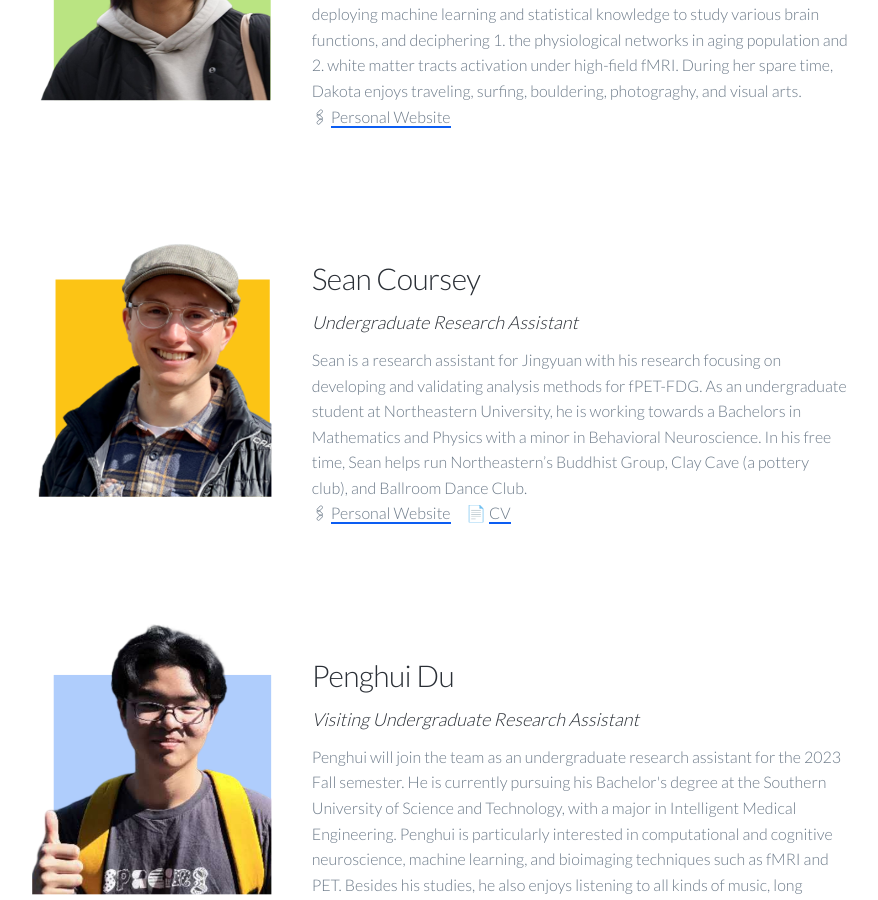
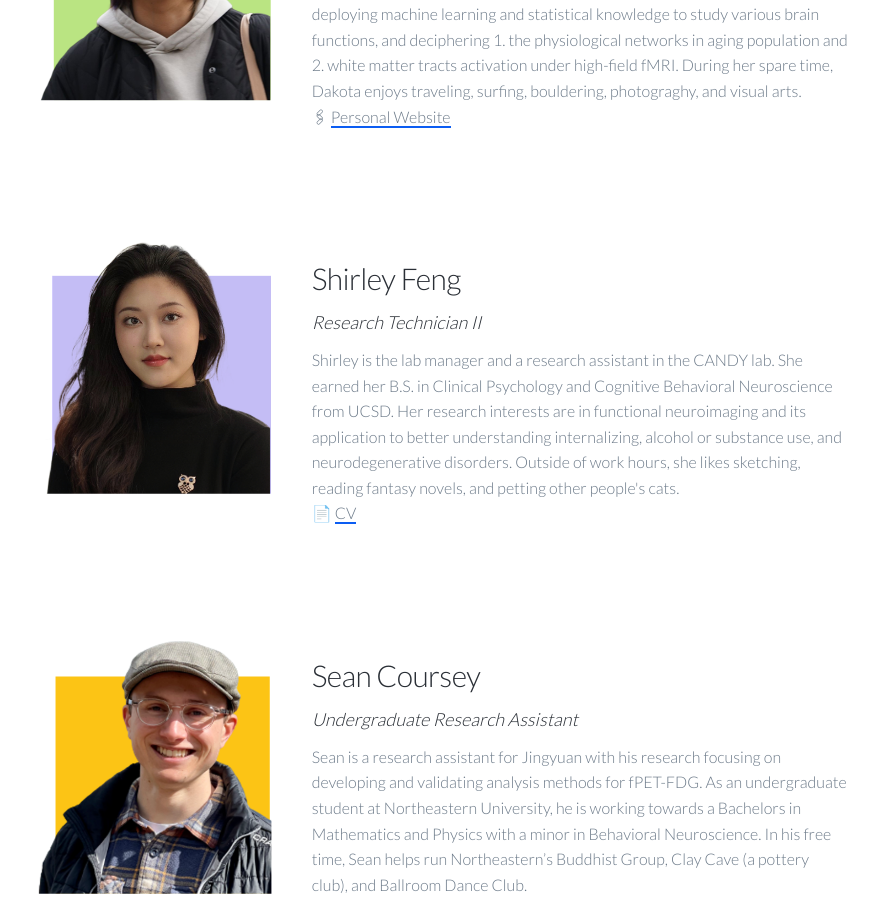
Before and after one commit to CANDYlaboratory/candylab.github.io, a Jekyll site: the page built from _pages/people.md, in a window 1280 px wide and 900 px high, scrolled down 1067 px. Shown: the whole window, without its empty margins (392-1270 px from the left). Built offline with Jekyll 4.4.1, drawn with Linux system fonts in a browser that asks for light colours; nearby versions of some CDN libraries.

Commit message:
Update people.md

```diff
--- a/_pages/people.md
+++ b/_pages/people.md
@@ -35,6 +35,18 @@ layout: simple
 	<h6><em>Research Technician II</em></h6>
     <p1>Dakota is a master student studying data science at NYU Courant and obtained her B.S. in Neuroscience from NYU. Her research interest underlies in deploying machine learning and statistical knowledge to study various brain functions, and deciphering 1. the physiological networks in aging population and 2. white matter tracts activation under high-field fMRI. During her spare time, Dakota enjoys traveling, surfing, bouldering, photograghy, and visual arts. <br>
     	🖇  <a href = "https://dakotafan.github.io/Portfolio/">Personal Website</a>
+    </p1>
+</div>
+</section_dakota>
+
+
+<section_dakota class='people'>
+	<img src="/images/shirley.png" >
+<div class='text'>
+	<h3>Shirley Feng</h3>
+	<h6><em>Research Technician II</em></h6>
+    <p1>Shirley is the lab manager and a research assistant in the CANDY lab. She earned her B.S. in Clinical Psychology and Cognitive Behavioral Neuroscience from UCSD. Her research interests are in functional neuroimaging and its application to better understanding internalizing, alcohol or substance use, and neurodegenerative disorders. Outside of work hours, she likes sketching, reading fantasy novels, and petting other people's cats. <br>
+    📄  <a href= "">CV</a>
     </p1>
 </div>
 </section_dakota>
```
